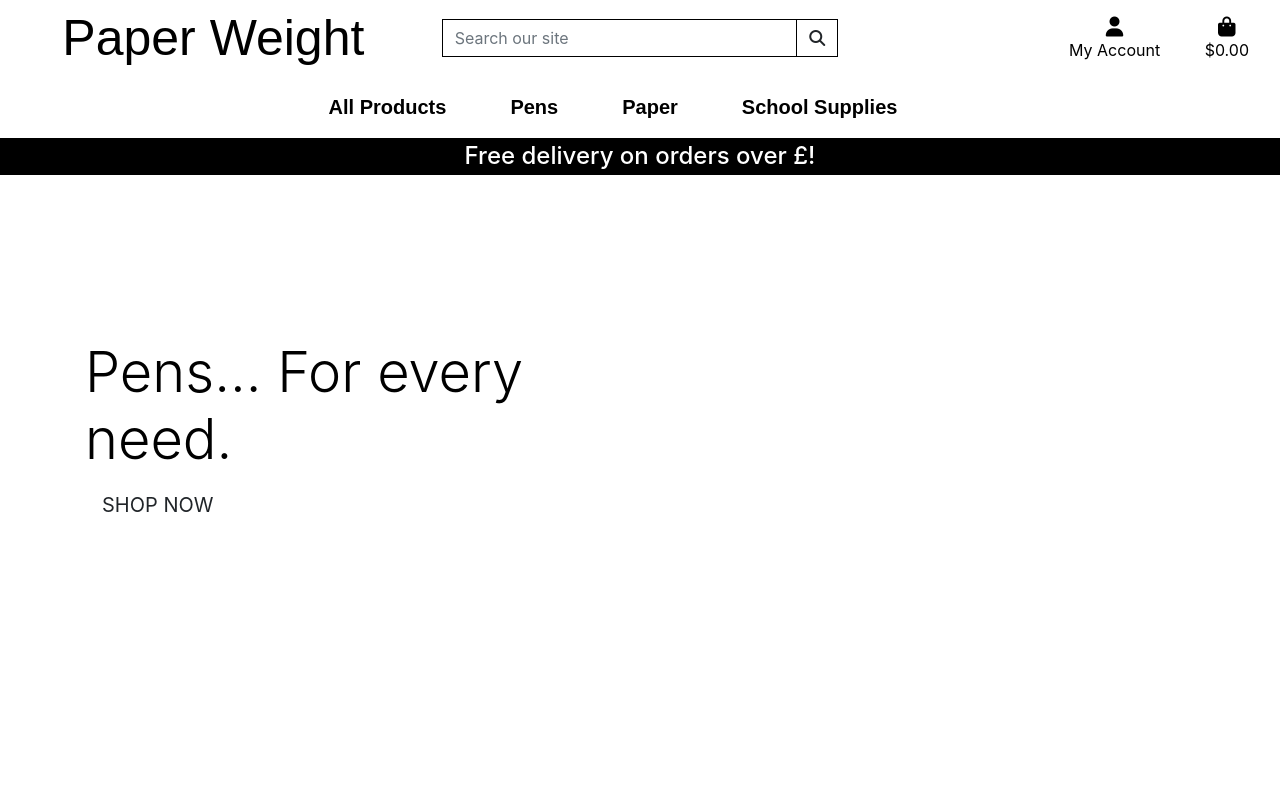
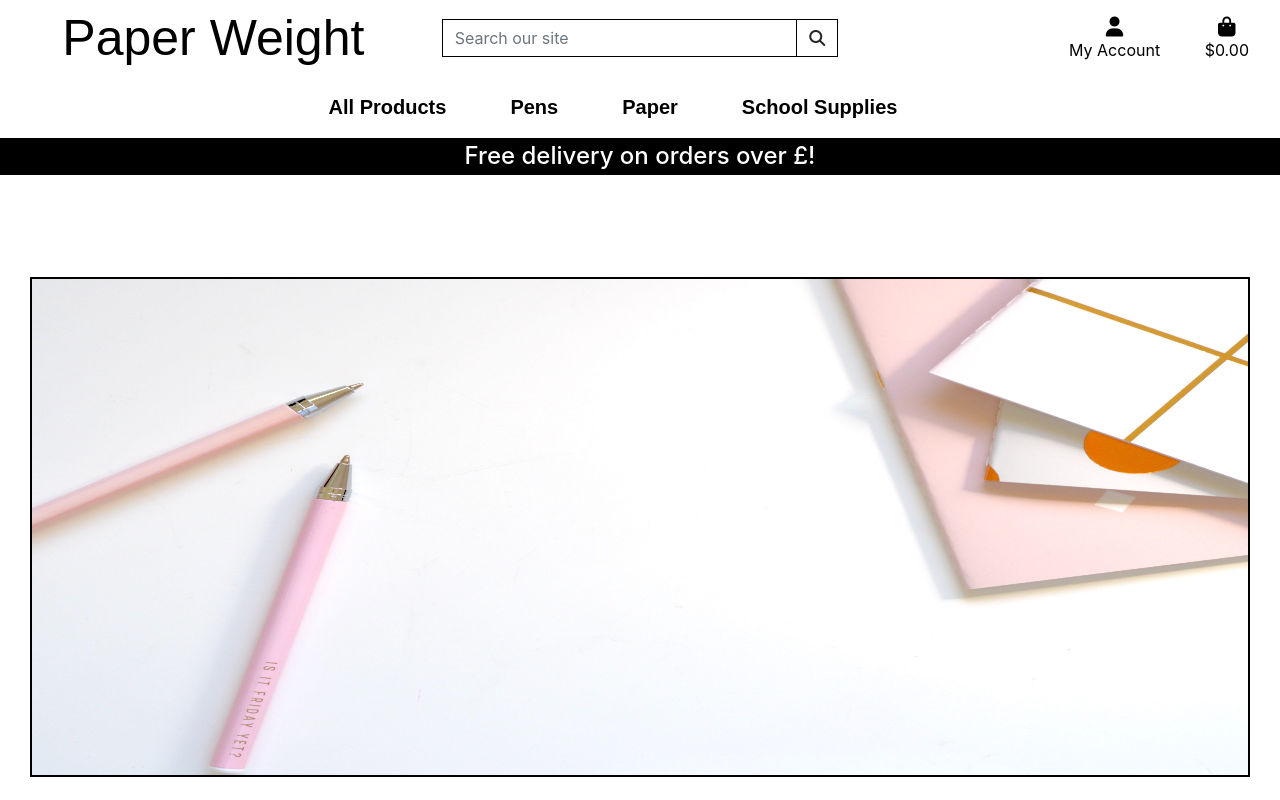
Before and after one commit to Sharpryan20/ci-project-5, a Django app: page / in a window 1280 px wide. Run offline with Django 3.2, Linux system fonts and the light colour scheme; some libraries are stand-ins or nearby versions; some web fonts are replaced.

Commit message:
Added hero img to the home page

```diff
--- a/home/templates/home/index.html
+++ b/home/templates/home/index.html
@@ -10,18 +10,9 @@
 {% endblock %}
 
 {% block content %}
-    <div class="container h-100">
-        <div class="row">
-            <div class="col-7 col-md-6 my-auto">
-                <h1 class="display-4 text-black">
-                    Pens... For every need.
-                </h1>
-                <div>
-                    <h4>
-                        <a href="#" class="btn btn-lg rounded-0 text-uppercase">Shop Now</a>
-                    </h4>
-                </div>
-            </div>
+    <div class="container-fluid h-100">
+        <div class="container-fluid">
+            <img src="/media/hero-img.jpg" alt="Pens" class="hero-img">
         </div>
     </div>
 {% endblock %}
--- a/static/css/base.css
+++ b/static/css/base.css
@@ -38,15 +38,18 @@ hr {
     font-family: 'Edu QLD Beginner', sans-serif;
 }
 
+.hero-img {
+    height: 500px;
+    width: 100%;
+    border: 2px solid black;
+}
+
+.header-container {
+    padding-top: 8%
+}
+
 
 /* Media Queries */
-
-/* Media queries for screens sized 992px and up */
-@media (min-width: 992px) {
-    .header-container {
-        padding-top: 164px
-    }
-}
 
 @media (max-width: 992px) {
     .header-nav {
```
